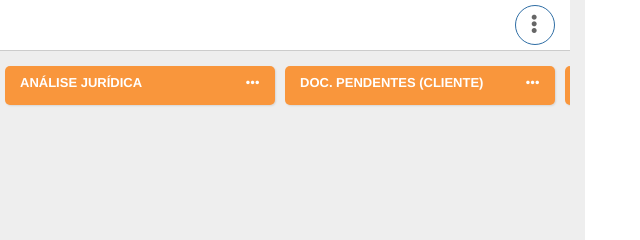
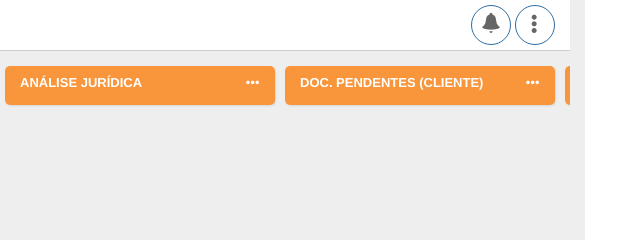
Before and after one commit to matheusfischer/matheusfischer.github.io, a website with bundled scripts: page kanban.html in a window 1280 px wide. Shown: the top 240 px of the page, 640-1280 px from the left. Built offline with nearby package versions, Linux system fonts and the light colour scheme.

Commit message:
bell action-bar

```diff
--- a/kanban.html
+++ b/kanban.html
@@ -202,6 +202,9 @@
                         </div>
                     </div>
                     <div class="col-xs-4 text-align-right context-menu">
+                        <button class="btn flat round btn-primary color-primary-button remove-border">
+                            <i style="font-size: 20px" class="glyphicon glyphicon-bell"></i>
+                        </button>
                         <div class="dropdown">
                             <button class="btn flat round btn-primary color-primary-button remove-border"
                                 data-toggle="dropdown">
```
Also changed, not shown: dashboard.html (+3 -0 lines), preventivo.html (+3 -0 lines), relatorios.html (+3 -0 lines), upload.html (+3 -0 lines).
